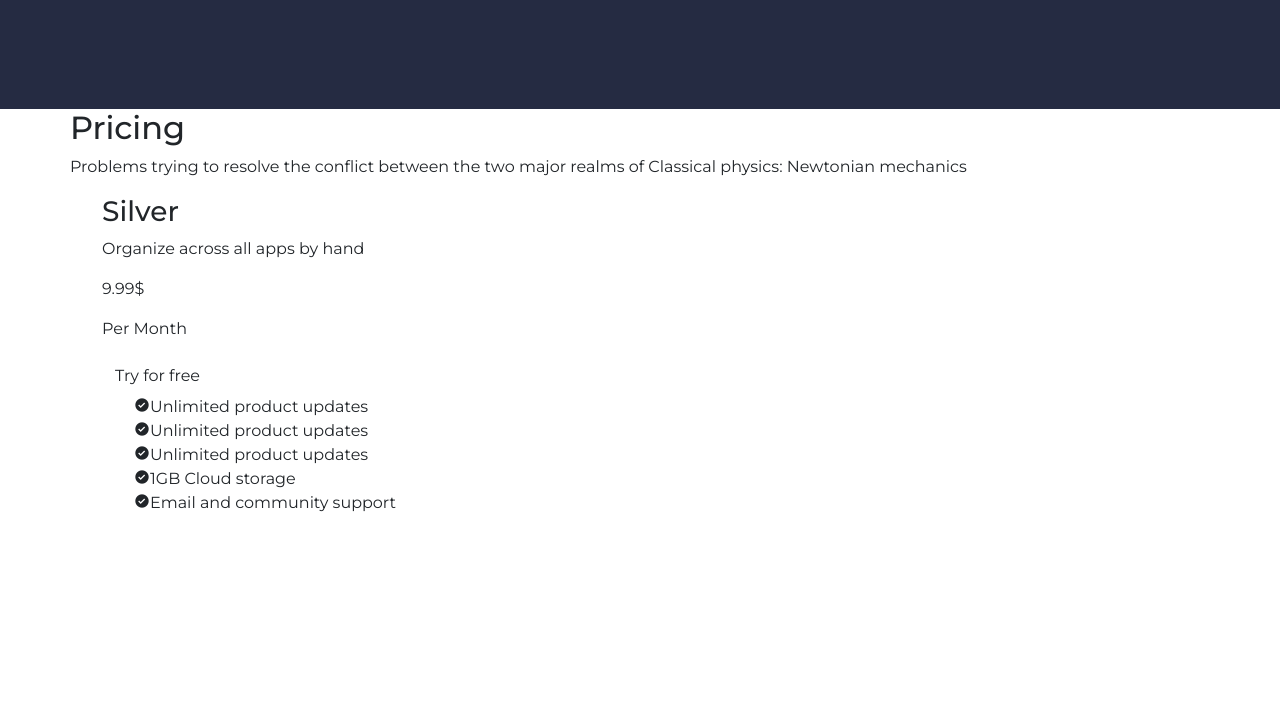
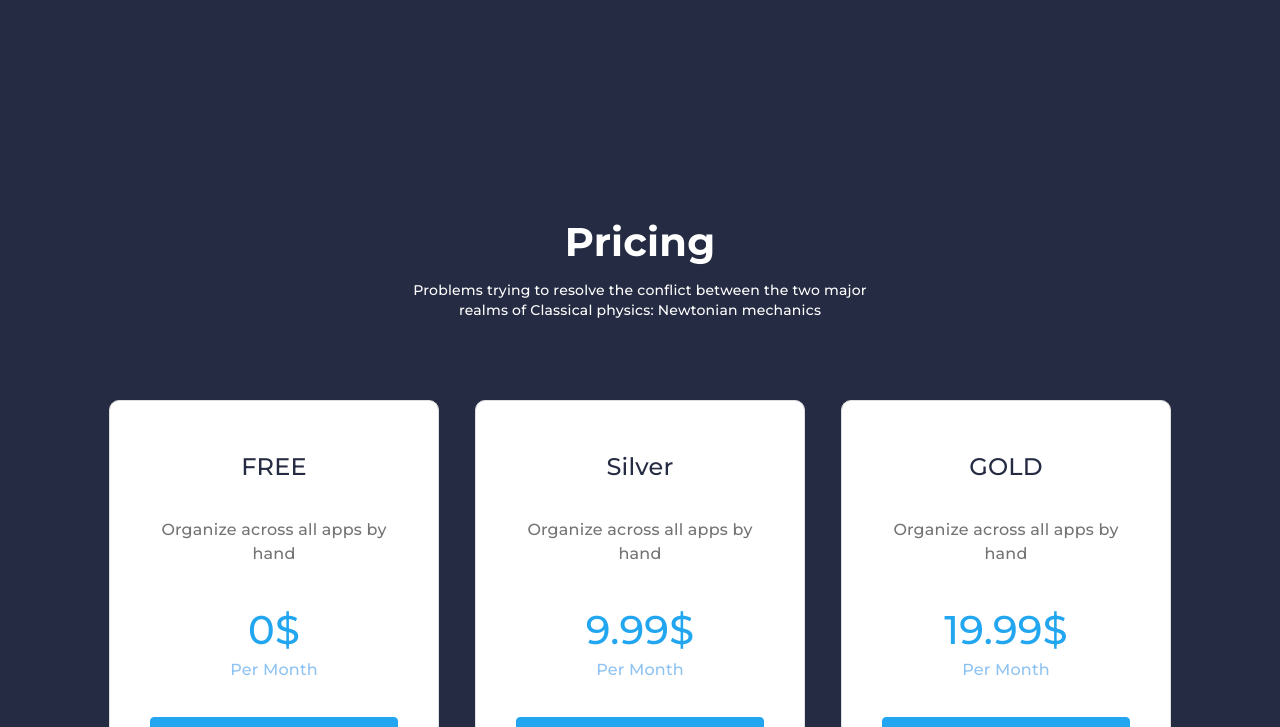
Before and after one commit to irwin7/bootstrap-maket, a plain HTML site: page index.html in a window 1280 px wide. Shown: the part 2799-3526 px from the top of the page. Before the commit the page ends 3330 px from the top, so only its background shows below. Drawn offline with nearby package versions, Linux system fonts and the light colour scheme.

Commit message:
pricing complete

```diff
--- a/index.html
+++ b/index.html
@@ -60,15 +60,15 @@
         <div class="services">
           <ul class="services__list row">
             <li class="services__item col-xs-12 col-md-6 col-lg-4">
-              <h3 class="service-title">Peace of Mind</h3>
+              <h3 class="services__title">Peace of Mind</h3>
               <p class="services__des">So it really behaves like neither. Now we have given up. </p>
             </li>
             <li class="services__item col-xs-12 col-md-6 col-lg-4">
-              <h3 class="service-title">Peace of Mind</h3>
+              <h3 class="services__title">Peace of Mind</h3>
               <p class="services__des">So it really behaves like neither. Now we have given up. </p>
             </li>
             <li class="services__item col-xs-12 col-md-6 col-lg-4">
-              <h3 class="service-title">Peace of Mind</h3>
+              <h3 class="services__title">Peace of Mind</h3>
               <p class="services__des">So it really behaves like neither. Now we have given up. </p>
             </li>
           </ul>
@@ -150,11 +150,39 @@
           <p class="pricing__des">Problems trying to resolve the conflict between the two major realms of Classical physics: Newtonian mechanics </p>
           <ul class="pricing__list">
             <li class="pricing__item">
+              <h3 class="pricing__static-title">FREE</h3>
+              <p class="pricing__text">Organize across all apps by hand</p>
+              <p class="pricing__cost">0$</p>
+              <p class="pricing__duration">Per Month</p>
+              <a class="pricing__btn btn btn-primary" href="#">Try for free</a>
+              <ul class="pricing__options">
+                <li class="pricing__option"><i class='bx bxs-check-circle'></i>Unlimited product updates</li>
+                <li class="pricing__option"><i class='bx bxs-check-circle'></i>Unlimited product updates</li>
+                <li class="pricing__option"><i class='bx bxs-check-circle'></i>Unlimited product updates</li>
+                <li class="pricing__option"><i class='bx bxs-check-circle'></i>1GB  Cloud storage</li>
+                <li class="pricing__option"><i class='bx bxs-check-circle'></i>Email and community support</li>
+              </ul>
+            </li>
+            <li class="pricing__item">
               <h3 class="pricing__static-title">Silver</h3>
               <p class="pricing__text">Organize across all apps by hand</p>
               <p class="pricing__cost">9.99$</p>
               <p class="pricing__duration">Per Month</p>
-              <a class="pricing__btn btn" href="#">Try for free</a>
+              <a class="pricing__btn btn btn-primary" href="#">Try for free</a>
+              <ul class="pricing__options">
+                <li class="pricing__option"><i class='bx bxs-check-circle'></i>Unlimited product updates</li>
+                <li class="pricing__option"><i class='bx bxs-check-circle'></i>Unlimited product updates</li>
+                <li class="pricing__option"><i class='bx bxs-check-circle'></i>Unlimited product updates</li>
+                <li class="pricing__option"><i class='bx bxs-check-circle'></i>1GB  Cloud storage</li>
+                <li class="pricing__option"><i class='bx bxs-check-circle'></i>Email and community support</li>
+              </ul>
+            </li>
+            <li class="pricing__item">
+              <h3 class="pricing__static-title">GOLD</h3>
+              <p class="pricing__text">Organize across all apps by hand</p>
+              <p class="pricing__cost">19.99$</p>
+              <p class="pricing__duration">Per Month</p>
+              <a class="pricing__btn btn btn-primary" href="#">Try for free</a>
               <ul class="pricing__options">
                 <li class="pricing__option"><i class='bx bxs-check-circle'></i>Unlimited product updates</li>
                 <li class="pricing__option"><i class='bx bxs-check-circle'></i>Unlimited product updates</li>
--- a/scss/blocks/_blocks.scss
+++ b/scss/blocks/_blocks.scss
@@ -5,3 +5,4 @@
 @import "services";
 @import "industry";
 @import "cards";
+@import "pricing";
--- /dev/null
+++ b/scss/blocks/_pricing.scss
@@ -0,0 +1,118 @@
+#pricing{
+  background-color: $color-252b;
+}
+.pricing {
+  padding: 112px 0;
+
+  &__title {
+    text-align: center;
+    @include text(700,40,57,#fff);
+    margin-bottom: 10px;
+  }
+  &__des {
+    max-width: 470px;
+    margin: 0 auto;
+    text-align: center;
+    @include text(500,14,20,#fff);
+    margin-bottom: 80px;
+  }
+
+  &__list {
+    display: flex;
+    justify-content: center;
+    flex-flow: row wrap;
+    @include mp;
+  }
+
+  &__item {
+    max-width: 330px;
+    background: $white;
+    border: 1px solid #dedede;
+    border-radius: 10px;
+    padding: 50px 40px;
+      margin-bottom: 36px;
+    &:not(:last-child){
+      margin-right: 36px;
+    }
+  }
+
+  &__static-title {
+    text-align: center;
+    @include mp;
+    @include text(500,24,32,$color-252b);
+    margin-bottom: 35px;
+  }
+
+  &__text {
+    text-align: center;
+    @include mp;
+    @include text(500,16,24,$color-73);
+    margin-bottom: 35px;
+  }
+
+  &__cost {
+    text-align: center;
+    @include mp;
+    @include text(500,40,57,$primary-color);
+  }
+
+  &__duration {
+    text-align: center;
+    @include mp;
+    @include text(500,16,24,$color-8ec);
+    margin-bottom: 35px;
+  }
+
+  &__btn {
+    display: block;
+    background-color: $primary-color;
+    border-color: $primary-color;
+    transition: $trans;
+    margin-bottom: 35px;
+
+    &:hover{
+      background-color: $primary-color;
+      border-color: $primary-color;
+      opacity: 0.6;
+    }
+  }
+
+  &__options {
+    @include mp;
+  }
+
+  &__option {
+    height: 32px;
+    @include mp;
+    @include text(600,14,24,$color-252b);
+    display: flex;
+    align-items: center;
+
+    &:not(:last-child){
+      margin-bottom: 15px;
+    }
+    i{
+      display: inline-block;
+      font-size: 32px;
+      margin-right: 10px;
+      color: #2dc071;
+    }
+  }
+}
+
+@media only screen and (max-width : 768px) {
+  .pricing{
+    &__item{
+      &:not(:last-child){
+        margin-right: 0;
+      }
+    }
+  }
+}
+@media only screen and (max-width : 368px) {
+  .pricing{
+    &__item{
+      padding: 40px 30px;
+    }
+  }
+}
```
Also changed, not shown: css/main.css, css/main.min.css, 2 other files.
